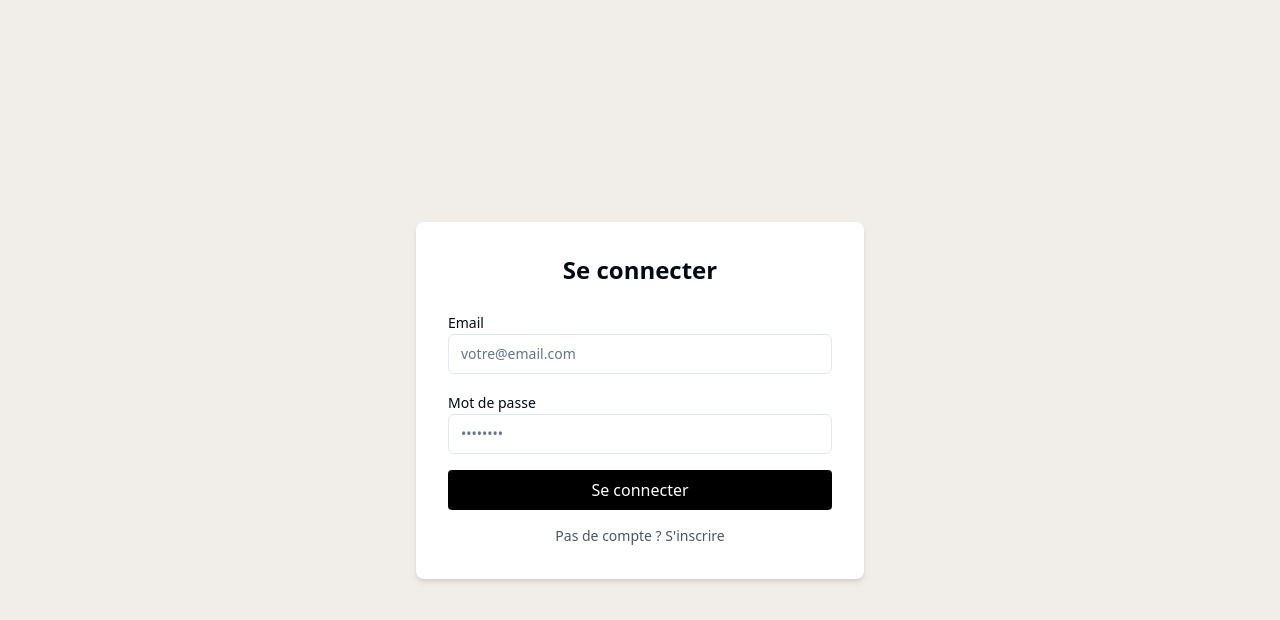
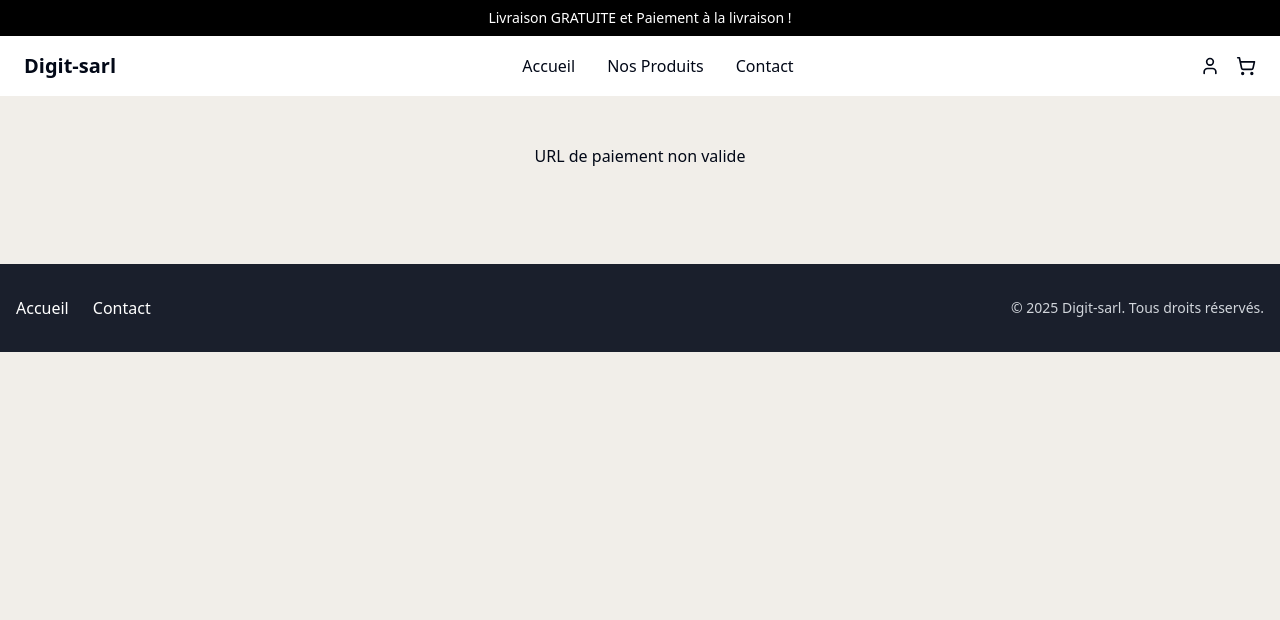
Before and after one commit to adedara1/tota-shop-64, a React (Vite) app: page /paiement in a window 1280 px wide. Before the commit this address led to /auth. Shown: the top 620 px of the page. Built offline with nearby package versions, Linux system fonts and the light colour scheme.

Commit message:
Create payment page with iframe
Add a new page at the route /paiement that will display an iframe in full page when triggered by a button click. This page will facilitate the payment process by redirecting to the appropriate modal.
[skip gpt_engineer]

```diff
--- a/src/App.tsx
+++ b/src/App.tsx
@@ -8,6 +8,7 @@ import Products from "./pages/Products";
 import NotFound from "./pages/NotFound";
 import ProductForm from "./pages/ProductForm";
 import ProductDetail from "./pages/ProductDetail";
+import Payment from "./pages/Payment";
 import Auth from "./pages/Auth";
 import Home from "./pages/Home";
 
@@ -43,6 +44,7 @@ const App = () => (
             }
           />
           <Route path="/product/:id" element={<ProductDetail />} />
+          <Route path="/paiement" element={<Payment />} />
           <Route
             path="*"
             element={
--- a/src/components/ProductDetails.tsx
+++ b/src/components/ProductDetails.tsx
@@ -1,5 +1,4 @@
-import { useState } from "react";
-import { Dialog, DialogContent } from "@/components/ui/dialog";
+import { useNavigate } from "react-router-dom";
 
 interface ProductDetailsProps {
   name: string;
@@ -20,8 +19,12 @@ const ProductDetails = ({
   buttonText,
   currency,
 }: ProductDetailsProps) => {
-  const [isIframeOpen, setIsIframeOpen] = useState(false);
+  const navigate = useNavigate();
   const displayCurrency = currency === 'XOF' || currency === 'XAF' ? 'CFA' : currency;
+
+  const handlePaymentClick = () => {
+    navigate(`/paiement?cartUrl=${encodeURIComponent(cartUrl)}`);
+  };
 
   return (
     <div className="space-y-6 max-w-full">
@@ -39,21 +42,11 @@ const ProductDetails = ({
       </div>
 
       <button
-        onClick={() => setIsIframeOpen(true)}
+        onClick={handlePaymentClick}
         className="block w-full bg-black text-white py-3 px-6 rounded hover:bg-gray-800 transition-colors text-center"
       >
         {buttonText}
       </button>
-
-      <Dialog open={isIframeOpen} onOpenChange={setIsIframeOpen}>
-        <DialogContent className="max-w-[90vw] w-[1200px] h-[80vh]">
-          <iframe
-            src={cartUrl}
-            className="w-full h-full border-none"
-            title="Cart"
-          />
-        </DialogContent>
-      </Dialog>
 
       <div className="space-y-4 pt-6">
         <div className="mt-6 text-gray-600 prose max-w-full overflow-hidden break-words">
--- /dev/null
+++ b/src/pages/Payment.tsx
@@ -0,0 +1,39 @@
+import { useSearchParams } from "react-router-dom";
+import Navbar from "@/components/Navbar";
+import PromoBar from "@/components/PromoBar";
+import Footer from "@/components/Footer";
+
+const Payment = () => {
+  const [searchParams] = useSearchParams();
+  const cartUrl = searchParams.get("cartUrl");
+
+  if (!cartUrl) {
+    return (
+      <div className="min-h-screen" style={{ backgroundColor: "#f1eee9" }}>
+        <PromoBar />
+        <Navbar />
+        <div className="container mx-auto py-12 px-4">
+          <div className="text-center">URL de paiement non valide</div>
+        </div>
+        <Footer />
+      </div>
+    );
+  }
+
+  return (
+    <div className="min-h-screen flex flex-col" style={{ backgroundColor: "#f1eee9" }}>
+      <PromoBar />
+      <Navbar />
+      <main className="flex-grow">
+        <iframe
+          src={cartUrl}
+          className="w-full h-full min-h-[80vh] border-none"
+          title="Paiement"
+        />
+      </main>
+      <Footer />
+    </div>
+  );
+};
+
+export default Payment;
```
